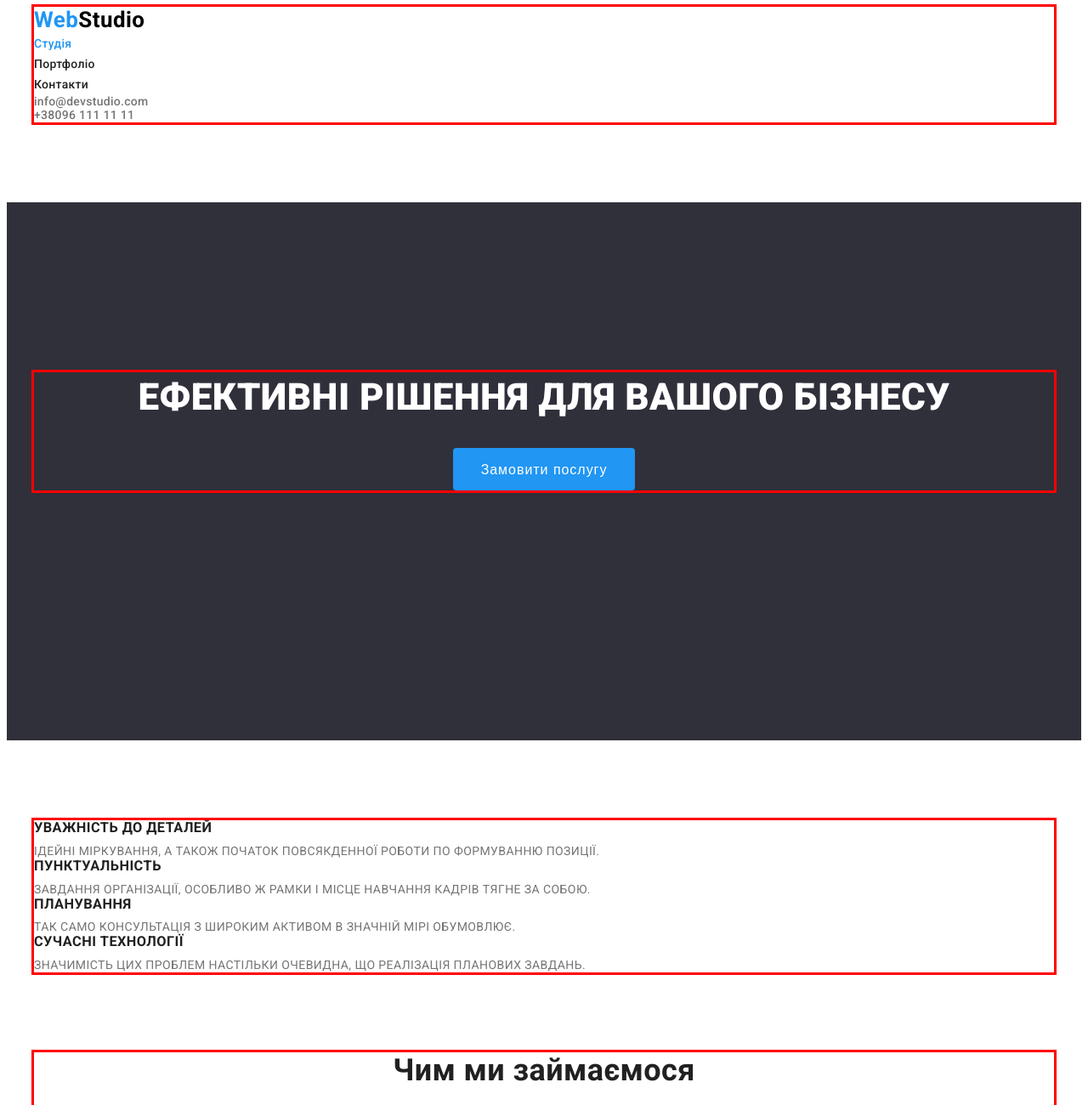
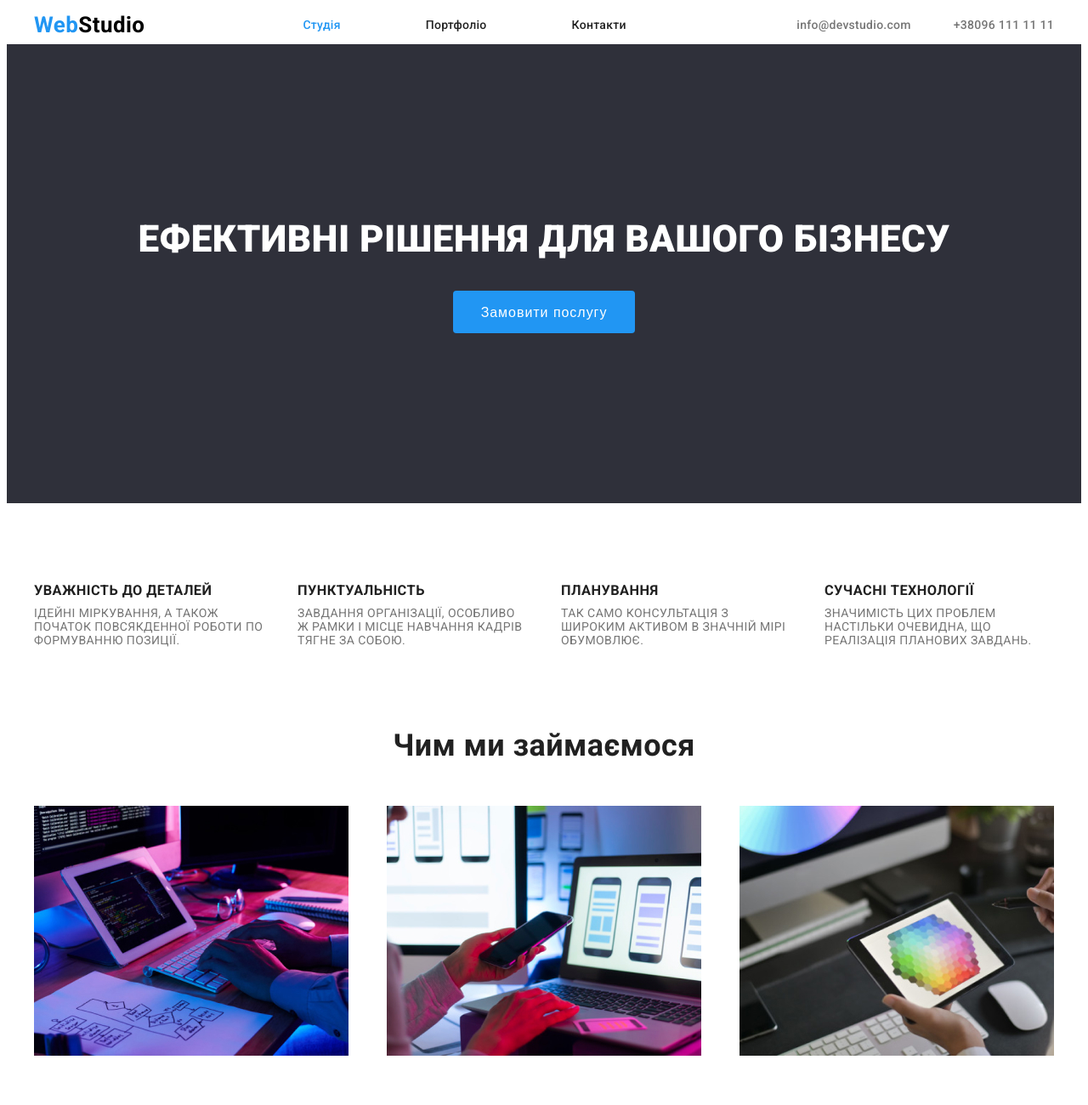
Before and after one commit to Vita-Dovhan/goit-markup-hw-03, a plain HTML site: page index.html in a window 1280 px wide. Shown: the top 1300 px of the page at 85% size. Drawn offline with Linux system fonts and the light colour scheme.

Commit message:
add flex to index

```diff
--- a/css/styles.css
+++ b/css/styles.css
@@ -18,31 +18,90 @@ body{
 /* index.html */
 
  .container{
+     display: flex;
+     justify-content: space-between;
+     padding-left: 15px;
+     padding-right: 15px;
      width: 1200px;
      margin-left: auto;
      margin-right: auto;
-     outline: 3px solid red;
      margin-bottom: 94px;
  }
-.logo{
+ .container-1{
+     display: flex;
+     align-items: center;
+        padding-left: 15px;
+     padding-right: 15px;
+     width: 1200px;
+     margin-left: auto;
+     margin-right: auto;
+ }
+  .container-2{
+     padding-left: 15px;
+     padding-right: 15px;
+     width: 1200px;
+     margin-left: auto;
+     margin-right: auto;
+     text-align: center;
+ }
+ .container-3{
+     display: flex;
+     justify-content: space-between;
+     margin-left: auto;
+     margin-right: auto;
+     padding-left: 15px;
+     padding-right: 15px;
+
+     width: 1200px;
+ }
+ .container-4{
+     width: 270px;
+ }
+ .container-5{
+     display: flex;
+     justify-content: space-between;
+          padding-left: 15px;
+     padding-right: 15px;
+     width: 1200px;
+     margin-left: auto;
+     margin-right: auto;
+      margin-bottom: 94px;
+ }
+ .container-6{
+     padding-left: 15px;
+     padding-right: 15px;
+     width: 1200px;
+     margin-left: auto;
+     margin-right: auto;
+     margin-bottom: 94px;
+ }
+ .container-7{
+     width: 1200px;
+     margin-left: 0;
+     margin-right: 0;
+ }
+
+ .logo{
     font-family: 'Relaway' sans-serif;
     font-weight: 700;
     font-size: 26px;
     line-height: 1.2;
     text-decoration: none;
     color: var(--accent-color);
+    margin-right: 93px;
 }
 
 .logo .part-logo{
     color: #000000;
 }
 .list{
-    padding: 0;
-    margin: 0;
     list-style: none;
 }
 .link{
     text-decoration: none;
+}
+.gap{
+    margin-right: 50px;
 }
 
 .header-item{
@@ -50,13 +109,21 @@ body{
     line-height: 1.14;
     letter-spacing: 0.02em;
     color: var(--primary-text-color);
+    margin-right: 50px;
 }
 
 .header-item:hover,
 .header-item:focus{
     color: var(--accent-color);
 }
+.navigation{
+display: flex;
+align-items: center;
+margin-left: 93px;
+}
 .nav-contact{
+    display: flex;
+    margin-left: auto;
     font-weight: 500;
     line-height: 1.14;
     letter-spacing: 0.02em;
@@ -94,6 +161,7 @@ body{
     text-align: center;
     padding-bottom: 200px;
     padding-top: 200px;
+    margin-top: 0;
     margin-bottom: 94px;
     background-color:  var(--back-ground-color);
 }
@@ -145,7 +213,7 @@ body{
     margin-top: 0;
 }
 .gallery{
-    display: inline-block;
+    display: block;
     margin-bottom: 0;
 }
 .team-section{
@@ -155,19 +223,27 @@ body{
     font-weight: 500;
     font-size: 16px;
     line-height: 1.19;
+    margin-bottom: 10px;
+     text-align: center;
+}
+.team-item{
+    margin-bottom: 30px;
 }
 
 .team-position{
     font-size: 16px;
     line-height: 1.19;
     color: var(--secondary-text-colot);
+     text-align: center;
 }
 
 .address-contact{
     font-style: normal;
     color: var(--white-color);
 }
-
+.address{
+    padding-left: 0;
+}
 .address-item{
     font-style: normal;
     color: var(--address-text-color);
--- a/index.html
+++ b/index.html
@@ -19,105 +19,99 @@
     <!-- page_header_content -->
 
     <header class="header">
-        <div class="container">
+        <div class="container-1">
             <a class="logo" href="/">Web<span class="part-logo">Studio</span></a>
             <!-- nav_content -->
-            <nav>
-                <ul class="header-nav list">
-                    <li>
+            <nav class="navigation list">
+                    <li class="gap">
                         <a class="header-item link current" href="/">Студія</a>
                     </li>
-                    <li>
+                    <li class="gap">
                         <a class="header-item link" href="./portfolio.html">Портфоліо</a>
                     </li>
                     <li>
                         <a class="header-item link" href="/">Контакти</a>
                     </li>
-                </ul>
             </nav>
-            <ul class="nav-contact list">
-                <li>
+                    <ul class="nav-contact list">
+                <li class="gap">
                     <a class="contact-item link" href="mailto:info@devstudio.com">info@devstudio.com</a>
                 </li>
                 <li>
                     <a class="contact-item link" href="tel:+380961111111">+38096 111 11 11</a>
                 </li>
             </ul>
-        </div>
     </header>
-    <!-- page_main_content -->
     <!-- Page_main_section -->
     <section class="main-section">
-        <div class="container">
+        <div class="container-2">
             <h1 class="main-title">ЕФЕКТИВНІ РІШЕННЯ ДЛЯ ВАШОГО БІЗНЕСУ</h1>
             <button class="main-button" type="button">Замовити послугу</button>
         </div>
     </section>
     <!-- Page_skills_section -->
     <section class="skills">
-        <div class="container">
             <h2 hidden>Основні якості роботи</h2>
-            <ul class="skills-list list">
-                <li>
+            <ul class="skills-list container-3 list">
+                <li class="container-4">
                     <h3 class="skills-title">Уважність до деталей</h3>
                     <p class="skills-description">Ідейні міркування, а також початок повсякденної роботи по формуванню
                         позиції.</p>
                 </li>
-                <li>
+                <li class="container-4">
                     <h3 class="skills-title">Пунктуальність</h3>
                     <p class="skills-description">Завдання організації, особливо ж рамки і місце навчання кадрів тягне
                         за собою.</p>
                 </li>
-                <li>
+                <li class="container-4">
                     <h3 class="skills-title">Планування</h3>
                     <p class="skills-description">Так само консультація з широким активом в значній мірі обумовлює.</p>
                 </li>
-                <li>
+                <li class="container-4">
                     <h3 class="skills-title">Сучасні технології</h3>
                     <p class="skills-description">Значимість цих проблем настільки очевидна, що реалізація планових
                         завдань.</p>
                 </li>
             </ul>
-        </div>
     </section>
     <!-- page_work_section -->
-    <div class="container">
         <section>
             <h2 class="work-section">Чим ми займаємося</h2>
-            <ul class="gallery list">
+            <ul class=" container-5 list">
                 <li>
                     <img class="gallery" src="./images/hw-first/photo_1.jpg" alt="Кодування сайтів" width="370"
                         height="294">
                 </li>
                 <li>
-                    <img src="./images/hw-first/photo_2.jpg" alt="Наповнення контентом" width="370" height="294">
+                    <img class="gallery" src="./images/hw-first/photo_2.jpg" alt="Наповнення контентом" width="370" height="294">
                 </li>
                 <li>
-                    <img src="./images/hw-first/photo_3.jpg" alt="Робота над дизайном" width="370" height="294">
+                    <img class="gallery" src="./images/hw-first/photo_3.jpg" alt="Робота над дизайном" width="370" height="294">
                 </li>
             </ul>
+            </div>
         </section>
         <!-- page_team_section -->
         <section class="team-section">
             <h2 class="work-section">Наша команда</h2>
-            <ul class="team list link">
+            <ul class="team list link container-5">
                 <li>
-                    <img src="./images/hw-first/photo_4.jpg" alt="Фото Ігоря Дем'яненко" width="270" height="260">
+                    <img class="team-item" src="./images/hw-first/photo_4.jpg" alt="Фото Ігоря Дем'яненко" width="270" height="260">
                     <h3 class="team-member">Ігор Дем'яненко</h3>
                     <p class="team-position">Product Designer</p>
                 </li>
                 <li>
-                    <img src="./images/hw-first/photo_5.jpg" alt="Фото Ольги Рєпіної" width="270" height="260">
+                    <img class="team-item" src="./images/hw-first/photo_5.jpg" alt="Фото Ольги Рєпіної" width="270" height="260">
                     <h3 class="team-member">Ольга Рєпіна</h3>
                     <p class="team-position">Frontend Developer</p>
                 </li>
                 <li>
-                    <img src="./images/hw-first/photo_6.jpg" alt="Фото Миколи Тарасова" width="270" height="260">
+                    <img class="team-item" src="./images/hw-first/photo_6.jpg" alt="Фото Миколи Тарасова" width="270" height="260">
                     <h3 class="team-member">Микола Тарасов</h3>
                     <p class="team-position">Marketing</p>
                 </li>
                 <li>
-                    <img src="./images/hw-first/photo_7.jpg" alt="Фото Михайла Єрмакова" width="270" height="260">
+                    <img class="team-item" src="./images/hw-first/photo_7.jpg" alt="Фото Михайла Єрмакова" width="270" height="260">
                     <h3 class="team-member">Михайло Єрмаков</h3>
                     <p class="team-position">UI Designer</p>
                 </li>
@@ -127,7 +121,7 @@
     </main>
     <!-- page_footer_content -->
     <footer class="footer-section">
-        <div class="container">
+        <div class="container-6">
             <a class="logo" href="/">Web<span class="part-logo-footer">Studio</span></a>
             <address>
                 <ul class="address list">
@@ -143,7 +137,6 @@
                         <a class="address-item link" href="tel:+380991111111">+38 099 111 11 11</a>
                     </li>
                 </ul>
-        </div>
     </footer>
 </body>
 
```
Also changed, not shown: portfolio.html (+13 -12 lines).
